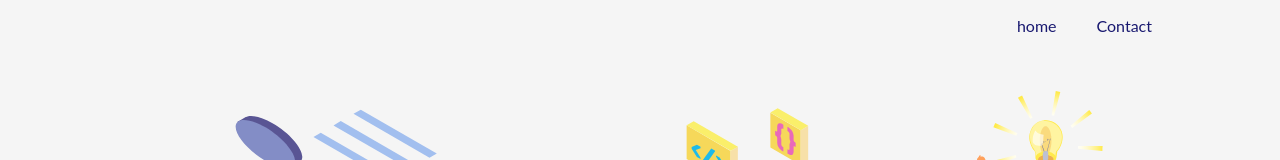
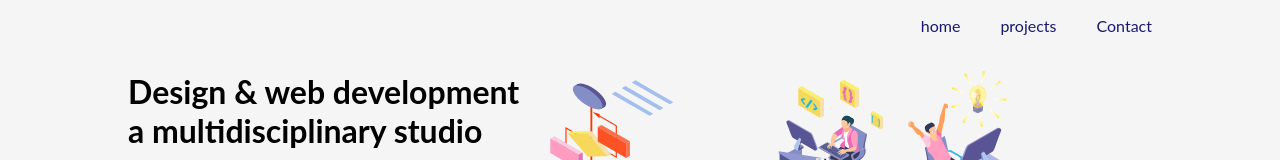
Before and after one commit to bennami/react-landing-page, a React (Create React App) app: page / in a window 1280 px wide. Shown: the top 160 px of the page. Built offline with nearby package versions, Linux system fonts and the light colour scheme.

Commit message:
added all links for homepage through routing

```diff
--- a/src/App.js
+++ b/src/App.js
@@ -3,6 +3,7 @@ import Routes from "./routes";
 import {Link, useHistory} from "react-router-dom"
 
 import './main.css';
+import Nav from "./components/nav";
 
 function App() {
   const history = useHistory();
@@ -40,16 +41,8 @@ function App() {
   return (
     <div className="App">
      <div className="container">
-       <nav>
-         <ul>
-           <li>
-             <Link to='/'>home</Link></li>
-         </ul>
-         <ul>
-           <li>{_contact}</li>
-         </ul>
-       </nav>
-       <Routes/>
+     <Nav contact ={_contact}/>
+     <Routes/>
 
      </div>
     </div>
--- a/src/main.js
+++ b/src/components/main.js
@@ -1,5 +1,5 @@
 import React,{useState} from "react";
-import home1 from "./img/home1.svg";
+import home1 from "../img/home1.svg";
 import {Link, useHistory} from "react-router-dom";
 const Main = () =>{
     const [joined,setjoined] = useState("");
@@ -19,12 +19,13 @@ const Main = () =>{
     return(
         <React.Fragment>
            <header>
-               <img src= {home1} />
+
                <div>
                    <h1> Design &amp; web development <br/> a multidisciplinary studio</h1>
 
                    <Link to={"/contact"}>Get in touch </Link>
                </div>
+               <img src= {home1} />
            </header>
 
             <main>
--- a/src/components/nav.js
+++ b/src/components/nav.js
@@ -1 +1,27 @@
 import React from "react";
+import {Link} from "react-router-dom";
+
+function Nav(props) {
+
+    return(
+        <nav>
+            <ul>
+                <li>
+                    <Link to='/'>home</Link></li>
+            </ul>
+            <ul>
+                <li><
+                    Link to={'/projects'}>projects</Link>
+                </li>
+            </ul>
+            <ul>
+                <li>{props.contact}</li>
+            </ul>
+
+        </nav>
+
+    )
+
+}
+
+export default Nav;
--- /dev/null
+++ b/src/components/projects.js
@@ -0,0 +1,10 @@
+import React from "react";
+
+function Projects() {
+    return(
+        <div></div>
+    )
+
+};
+
+export default Projects;
--- a/src/main.css
+++ b/src/main.css
@@ -1,6 +1,11 @@
 html{
     background: whitesmoke;
 
+}
+
+
+img{
+    width: 50%;
 }
 
 body {
@@ -32,6 +37,9 @@ nav{
     color: #282c34;
 
 }
+header{
+    display: flex;
+}
 
 nav ul li{
     list-style-type: none;
--- a/src/routes.js
+++ b/src/routes.js
@@ -3,10 +3,11 @@ import {Switch, Route} from 'react-router-dom';
 
 
 
-import Main from "./main";
+import Main from "./components/main";
 import Contact from "./components/contact";
 import Thanks from "./components/thanks";
 import Cv from "./components/cv";
+import Projects from "./components/projects";
 
 const Routes = () =>{
     return(
@@ -15,6 +16,8 @@ const Routes = () =>{
         <Route exact path="/contact" component={Contact}/>
         <Route exact path="/thanks/:name" component={Thanks}/>
         <Route exact path="/cv" component={Cv}/>
+        <Route exact path="/projects" component={Projects}/>
+
 
 
     </Switch>
```
